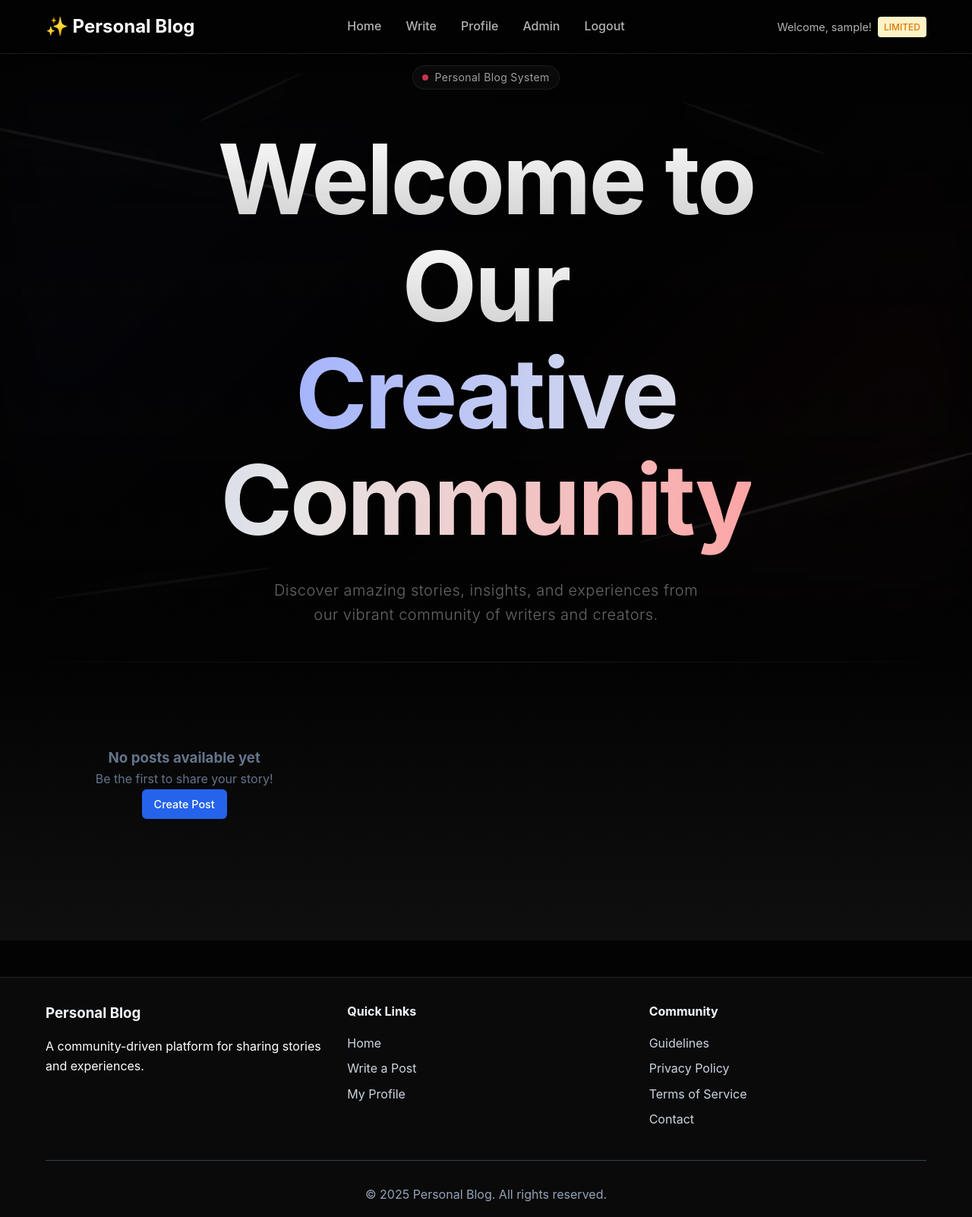
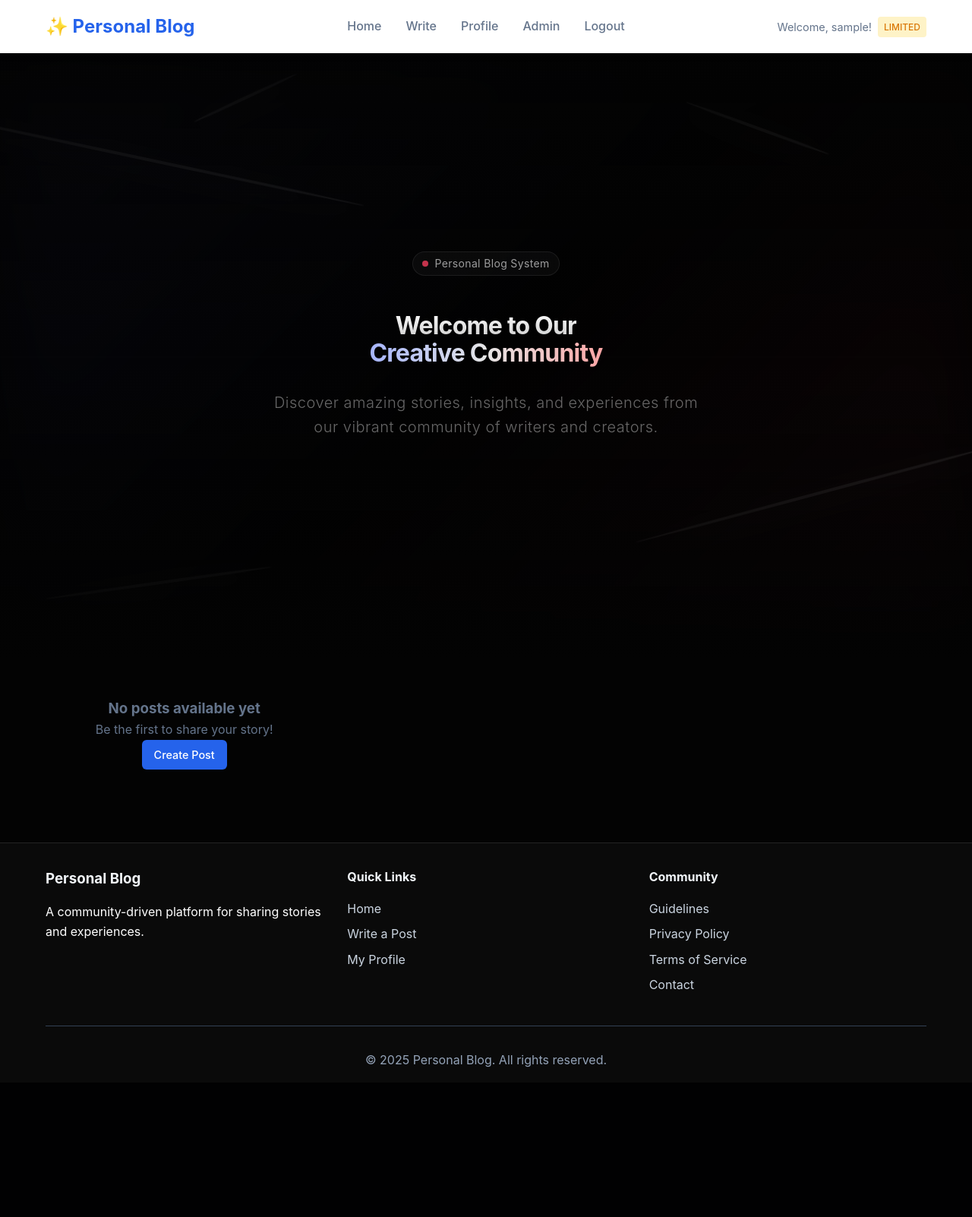
Before and after one commit to NorthKy/FSA, a PHP site: page /index.php in a window 1280 px wide. Shown: the whole page at 76% size. After the commit the page ends 1405 px from the top, so only its background shows below. Run offline with PHP 8.4, Linux system fonts and the light colour scheme; the visitor is signed in with stand-in values (Sample User, id 1); data comes from the database, SQL or seed files in the repository; data that the repository does not hold is empty.

Commit message:
Add files via upload

```diff
--- a/assets/css/hero.css
+++ b/assets/css/hero.css
@@ -26,12 +26,13 @@
 .elegant-shape {
     position: absolute;
     opacity: 0;
-    animation: shapeAppear 2.4s cubic-bezier(0.23, 0.86, 0.39, 0.96) forwards;
+    animation: shapeAppearAndFloat 12s ease-in-out infinite;
+    animation-fill-mode: forwards;
+    animation-delay: var(--delay, 0s);
 }
 
 .elegant-shape-inner {
     position: relative;
-    animation: shapeFloat 12s ease-in-out infinite;
 }
 
 .elegant-shape-element {
@@ -58,9 +59,9 @@
     top: 15%;
     width: 600px;
     height: 140px;
-    transform: rotate(12deg);
+    --rotate: 12deg;
     --shape-gradient: rgba(99, 102, 241, 0.15);
-    animation-delay: 0.3s;
+    --delay: 0.3s;
 }
 
 .shape-2 {
@@ -68,9 +69,9 @@
     top: 70%;
     width: 500px;
     height: 120px;
-    transform: rotate(-15deg);
+    --rotate: -15deg;
     --shape-gradient: rgba(244, 63, 94, 0.15);
-    animation-delay: 0.5s;
+    --delay: 0.5s;
 }
 
 .shape-3 {
@@ -78,9 +79,9 @@
     bottom: 5%;
     width: 300px;
     height: 80px;
-    transform: rotate(-8deg);
+    --rotate: -8deg;
     --shape-gradient: rgba(139, 92, 246, 0.15);
-    animation-delay: 0.4s;
+    --delay: 0.4s;
 }
 
 .shape-4 {
@@ -88,9 +89,9 @@
     top: 10%;
     width: 200px;
     height: 60px;
-    transform: rotate(20deg);
+    --rotate: 20deg;
     --shape-gradient: rgba(245, 158, 11, 0.15);
-    animation-delay: 0.6s;
+    --delay: 0.6s;
 }
 
 .shape-5 {
@@ -98,9 +99,9 @@
     top: 5%;
     width: 150px;
     height: 40px;
-    transform: rotate(-25deg);
+    --rotate: -25deg;
     --shape-gradient: rgba(6, 182, 212, 0.15);
-    animation-delay: 0.7s;
+    --delay: 0.7s;
 }
 
 .hero-content {
@@ -145,7 +146,7 @@
 }
 
 .hero-title {
-    font-size: 4rem;
+    font-size: 2.25rem; /* ~text-4xl */
     font-weight: 700;
     margin-bottom: 2rem;
     letter-spacing: -0.025em;
@@ -192,23 +193,23 @@
 }
 
 /* Animations */
-@keyframes shapeAppear {
+@keyframes shapeAppearAndFloat {
     0% {
         opacity: 0;
         transform: translateY(-150px) rotate(calc(var(--rotate) - 15deg));
     }
-    100% {
+    20% {
         opacity: 1;
         transform: translateY(0) rotate(var(--rotate));
     }
-}
-
-@keyframes shapeFloat {
-    0%, 100% {
-        transform: translateY(0);
+    50% {
+        transform: translateY(15px) rotate(var(--rotate));
     }
-    50% {
-        transform: translateY(15px);
+    80% {
+        transform: translateY(0) rotate(var(--rotate));
+    }
+    100% {
+        transform: translateY(0) rotate(var(--rotate));
     }
 }
 
@@ -238,130 +239,24 @@
         margin-bottom: 2rem;
     }
 
-    .shape-1 {
-        left: -20%;
-        width: 400px;
-        height: 100px;
-    }
-
-    .shape-2 {
-        right: -15%;
-        width: 350px;
-        height: 90px;
-    }
-
-    .shape-3 {
-        left: -5%;
-        width: 200px;
-        height: 60px;
-    }
-
-    .shape-4 {
-        right: 5%;
-        width: 150px;
-        height: 45px;
-    }
-
-    .shape-5 {
-        left: 10%;
-        width: 100px;
-        height: 30px;
-    }
+    .shape-1 { left: -20%; width: 400px; height: 100px; }
+    .shape-2 { right: -15%; width: 350px; height: 90px; }
+    .shape-3 { left: -5%; width: 200px; height: 60px; }
+    .shape-4 { right: 5%; width: 150px; height: 45px; }
+    .shape-5 { left: 10%; width: 100px; height: 30px; }
 }
 
 @media (min-width: 640px) {
     .hero-title {
-        font-size: 6rem;
+        font-size: 2rem;
     }
-
-    .hero-content {
-        padding: 0 1.5rem;
-    }
+    .hero-content { padding: 0 1.5rem; }
 }
 
 @media (min-width: 768px) {
     .hero-title {
-        font-size: 8rem;
+        font-size: 2rem;
     }
-
-    .hero-badge {
-        margin-bottom: 3rem;
-    }
-
-    .hero-description {
-        font-size: 1.25rem;
-    }
+    .hero-badge { margin-bottom: 3rem; }
+    .hero-description { font-size: 1.25rem; }
 }
-
-/* Posts section styling to complement hero */
-.posts-section {
-    background: linear-gradient(to bottom, #030303, #0f0f0f);
-    padding: 4rem 0;
-    position: relative;
-}
-
-.posts-section::before {
-    content: '';
-    position: absolute;
-    top: 0;
-    left: 0;
-    right: 0;
-    height: 1px;
-    background: linear-gradient(to right, transparent, rgba(255, 255, 255, 0.1), transparent);
-}
-
-/* Update existing post cards for dark theme */
-.post-card {
-    background: rgba(255, 255, 255, 0.05);
-    border: 1px solid rgba(255, 255, 255, 0.1);
-    backdrop-filter: blur(10px);
-}
-
-.post-card:hover {
-    background: rgba(255, 255, 255, 0.08);
-    border-color: rgba(255, 255, 255, 0.2);
-}
-
-.post-title a {
-    color: rgba(255, 255, 255, 0.9);
-}
-
-.post-title a:hover {
-    color: rgb(165, 180, 252);
-}
-
-.post-excerpt {
-    color: rgba(255, 255, 255, 0.6);
-}
-
-.author-name {
-    color: rgb(165, 180, 252);
-}
-
-/* Dark theme adjustments */
-body.hero-page {
-    background: #030303;
-    color: white;
-}
-
-.hero-page .site-header {
-    background: rgba(3, 3, 3, 0.8);
-    backdrop-filter: blur(10px);
-    border-bottom: 1px solid rgba(255, 255, 255, 0.1);
-}
-
-.hero-page .site-header .logo a {
-    color: white;
-}
-
-.hero-page .main-nav a {
-    color: rgba(255, 255, 255, 0.7);
-}
-
-.hero-page .main-nav a:hover {
-    color: rgb(165, 180, 252);
-}
-
-.hero-page .user-info {
-    color: rgba(255, 255, 255, 0.7);
-}
--- a/assets/css/style.css
+++ b/assets/css/style.css
@@ -8,8 +8,8 @@
 body {
     font-family: -apple-system, BlinkMacSystemFont, 'Segoe UI', Roboto, Oxygen, Ubuntu, Cantarell, sans-serif;
     line-height: 1.6;
-    color: #333;
-    background-color: #f8fafc;
+    color: #f8fafc;
+    background-color: #030303;
 }
 
 .container {
@@ -156,7 +156,7 @@ body {
 }
 
 .hero-section h1 {
-    font-size: 2.5rem;
+    font-size: 1.5rem;
     margin-bottom: 1rem;
     font-weight: 700;
 }
--- a/profile.php
+++ b/profile.php
@@ -41,6 +41,7 @@ if($is_limited && !$is_own_profile && !isAdmin()) {
     <meta name="viewport" content="width=device-width, initial-scale=1.0">
     <title><?php echo htmlspecialchars($profile_data['username']); ?>'s Profile - Personal Blog</title>
     <link rel="stylesheet" href="assets/css/style.css">
+    <link rel="stylesheet" href="assets/css/hero.css">
 </head>
 <body>
     <?php include 'includes/header.php'; ?>
```
